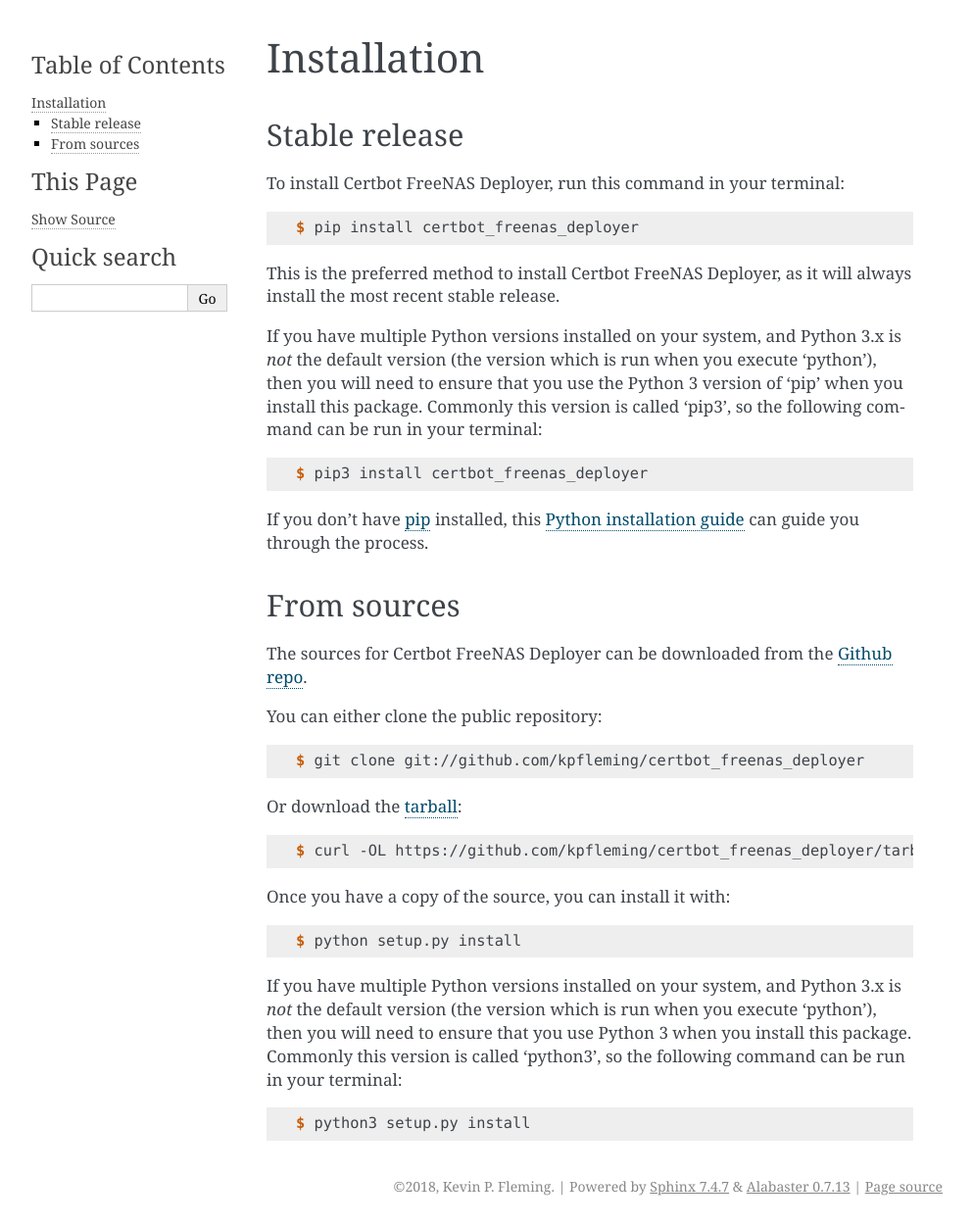
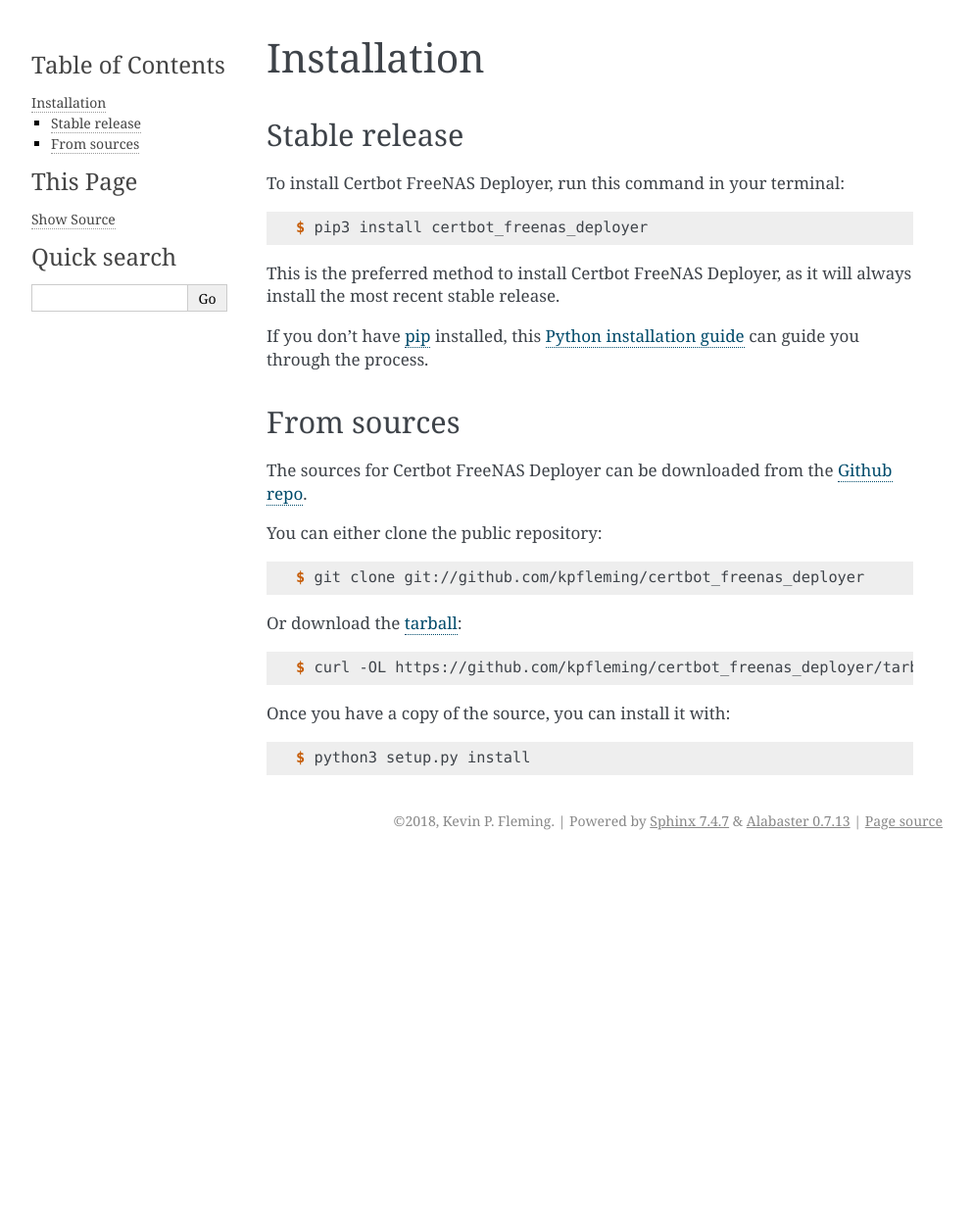
Before and after one commit to kpfleming/certbot_freenas_deployer, a Sphinx documentation site: the page built from docs/installation.rst, in a window 1280 px wide. Shown: the whole page at 98% size, without its empty margins (148-1141 px from the left). Built offline with Sphinx 7.4.7, drawn with Linux system fonts in a browser that asks for light colours; pages that are not in the unit, such as notebooks, are missing from menus; after the commit the page ends 900 px from its top, so only the background shows below that.

Commit message:
Simplify references to usage of Python 3 for installation and usage

```diff
--- a/docs/installation.rst
+++ b/docs/installation.rst
@@ -12,19 +12,9 @@
 
 .. code-block:: console
 
-    $ pip install certbot_freenas_deployer
+    $ pip3 install certbot_freenas_deployer
 
 This is the preferred method to install Certbot FreeNAS Deployer, as it will always install the most recent stable release.
-
-If you have multiple Python versions installed on your system, and Python 3.x is
-*not* the default version (the version which is run when you execute 'python'), then
-you will need to ensure that you use the Python 3 version of 'pip' when you install
-this package. Commonly this version is called 'pip3', so the following command can be
-run in your terminal:
-
-.. code-block:: console
-
-   $ pip3 install certbot_freenas_deployer
 
 If you don't have `pip`_ installed, this `Python installation guide`_ can guide
 you through the process.
@@ -54,17 +44,7 @@
 
 .. code-block:: console
 
-    $ python setup.py install
-
-If you have multiple Python versions installed on your system, and Python 3.x is
-*not* the default version (the version which is run when you execute 'python'), then
-you will need to ensure that you use Python 3 when you install
-this package. Commonly this version is called 'python3', so the following command can be
-run in your terminal:
-
-.. code-block:: console
-
-   $ python3 setup.py install
+    $ python3 setup.py install
 
 .. _Github repo: https://github.com/kpfleming/certbot_freenas_deployer
 .. _tarball: https://github.com/kpfleming/certbot_freenas_deployer/tarball/master
```
Also changed, not shown: docs/usage.rst (+0 -10 lines).
